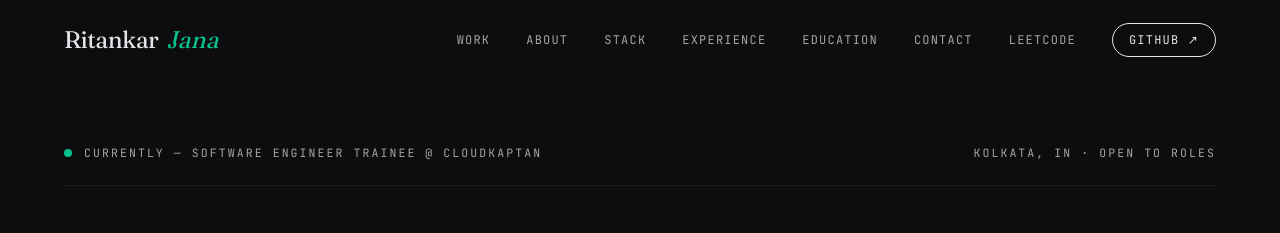
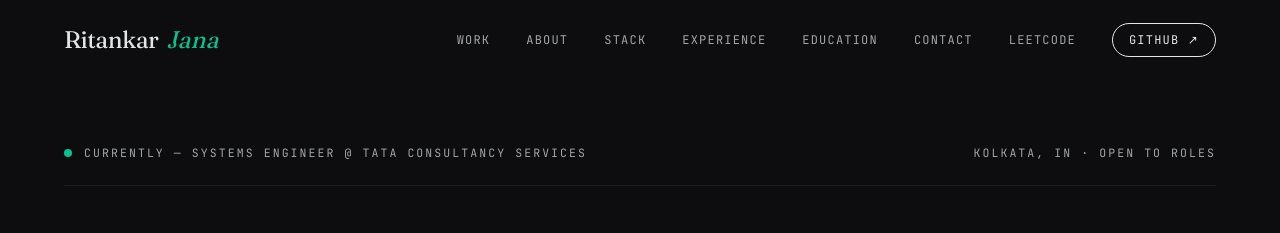
Before and after one commit to riyal-rj/Ritankar-Jana-Portfolio-Website-3.0, a React (Vite) app: page / in a window 1280 px wide. Shown: the top 233 px of the page. Built offline with nearby package versions, Linux system fonts and the light colour scheme; grey boxes are pictures that could not be loaded.

Commit message:
Update Hero.tsx

```diff
--- a/src/components/Hero.tsx
+++ b/src/components/Hero.tsx
@@ -12,7 +12,7 @@ export function Hero() {
               <span className="absolute inline-flex h-full w-full animate-ping rounded-full bg-accent opacity-75" />
               <span className="relative inline-flex h-2 w-2 rounded-full bg-accent" />
             </span>
-            Currently — Software Engineer Trainee @ CloudKaptan
+            Currently — Systems Engineer @ Tata Consultancy Services
           </p>
           <p className="eyebrow">Kolkata, IN · Open to roles</p>
         </div>
```
